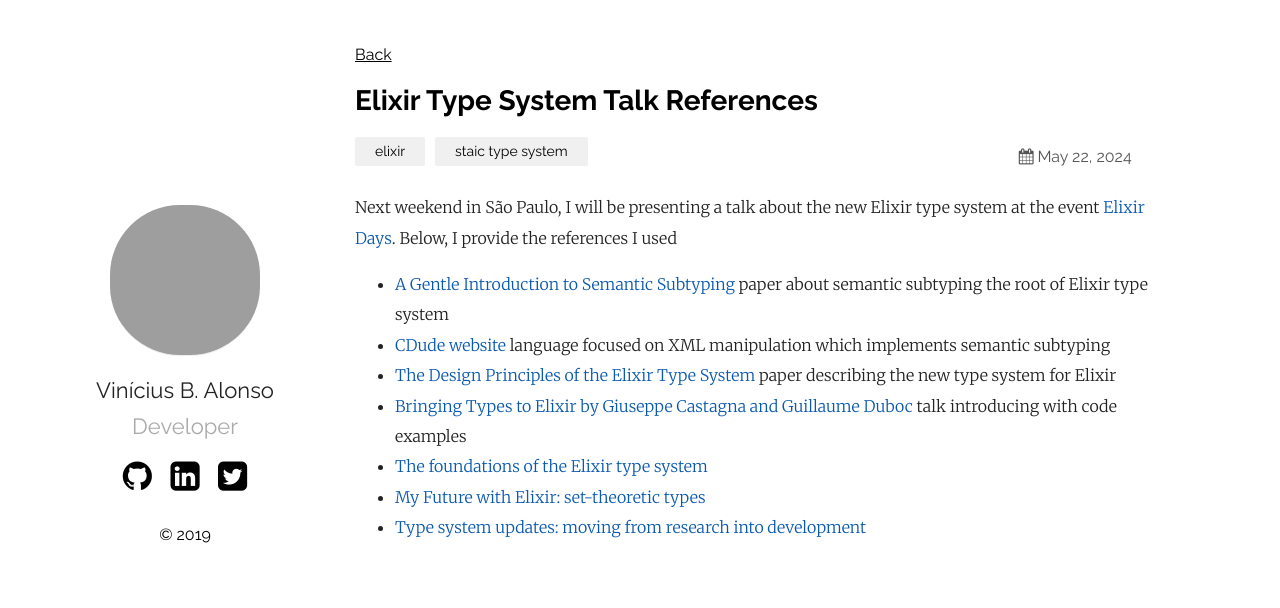
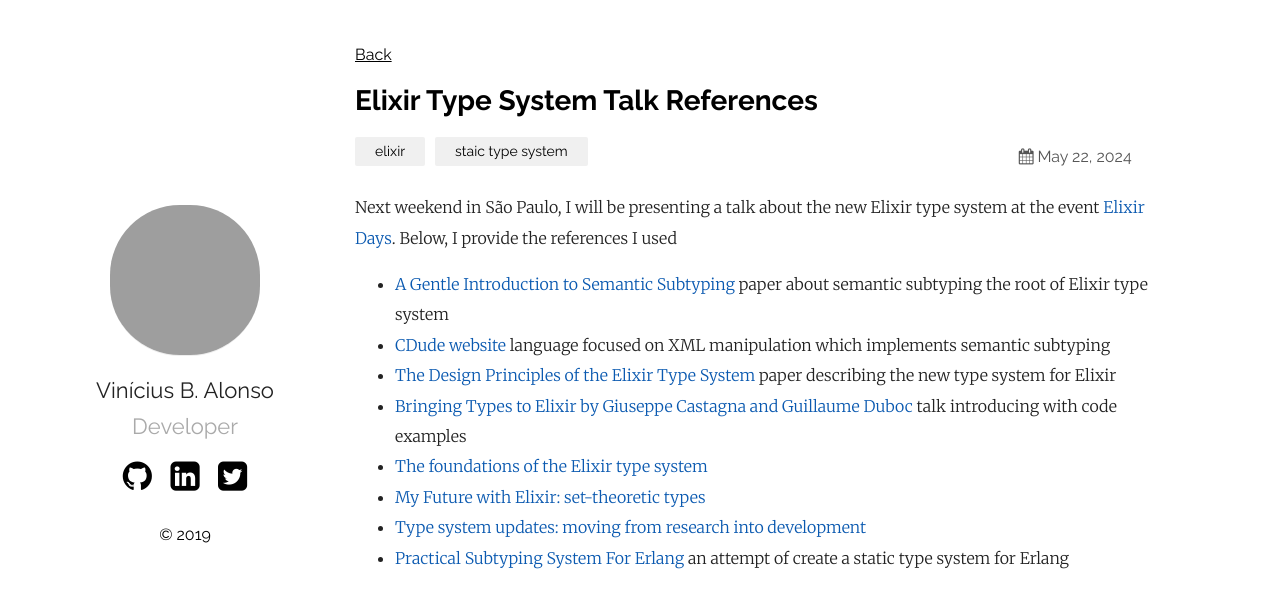
Before and after one commit to viniciusalonso/viniciusalonso.github.io, a Jekyll site: the page built from _posts/2024-05-22-elixir-type-system-talk-references.md, in a window 1280 px wide. Shown: the top 608 px of the page. Built offline with Jekyll 4.4.1, drawn with Linux system fonts in a browser that asks for light colours; comment, search, counter and statistics services are not loaded; grey boxes are pictures that could not be loaded.

Commit message:
Add paper about Erlang attempt type system

```diff
--- a/_posts/2024-05-22-elixir-type-system-talk-references.md
+++ b/_posts/2024-05-22-elixir-type-system-talk-references.md
@@ -13,3 +13,4 @@
 - [The foundations of the Elixir type system](https://youtu.be/giYbq4HmfGA)
 - [My Future with Elixir: set-theoretic types](https://elixir-lang.org/blog/2022/10/05/my-future-with-elixir-set-theoretic-types/)
 - [Type system updates: moving from research into development](https://elixir-lang.org/blog/2023/06/22/type-system-updates-research-dev/)
+- [Practical Subtyping System For Erlang](https://dl.acm.org/doi/pdf/10.1145/258948.258962) an attempt of create a static type system for Erlang
```
